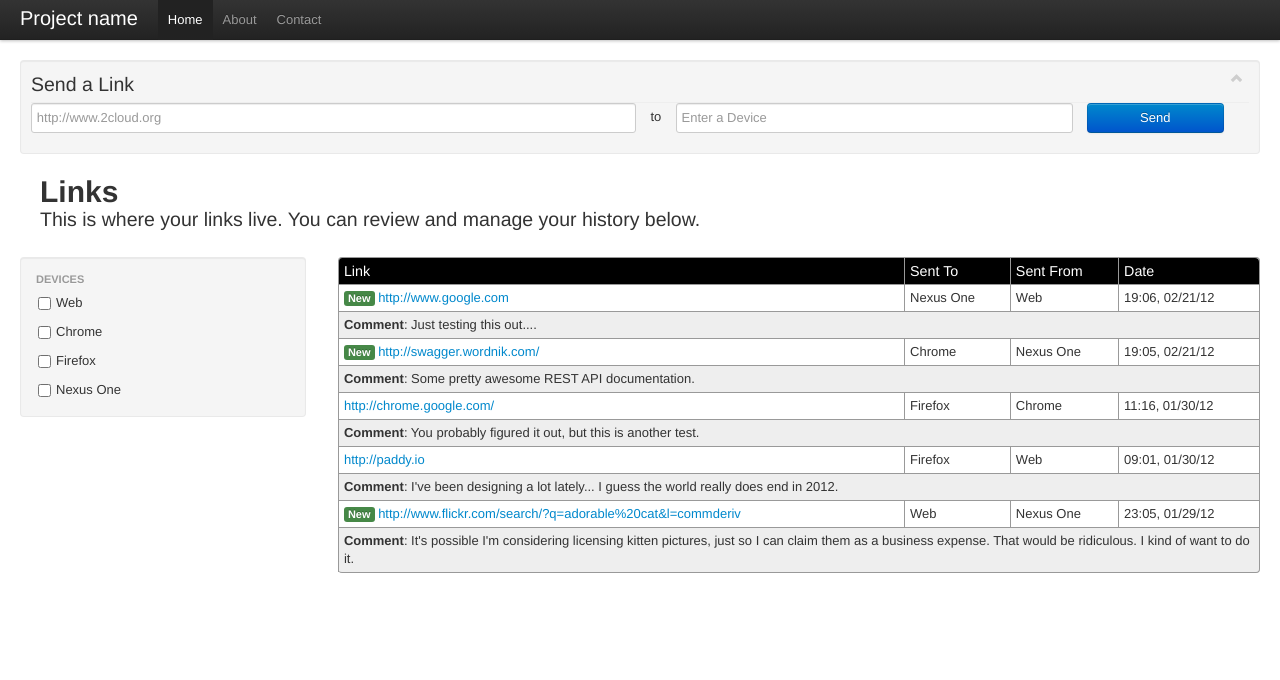
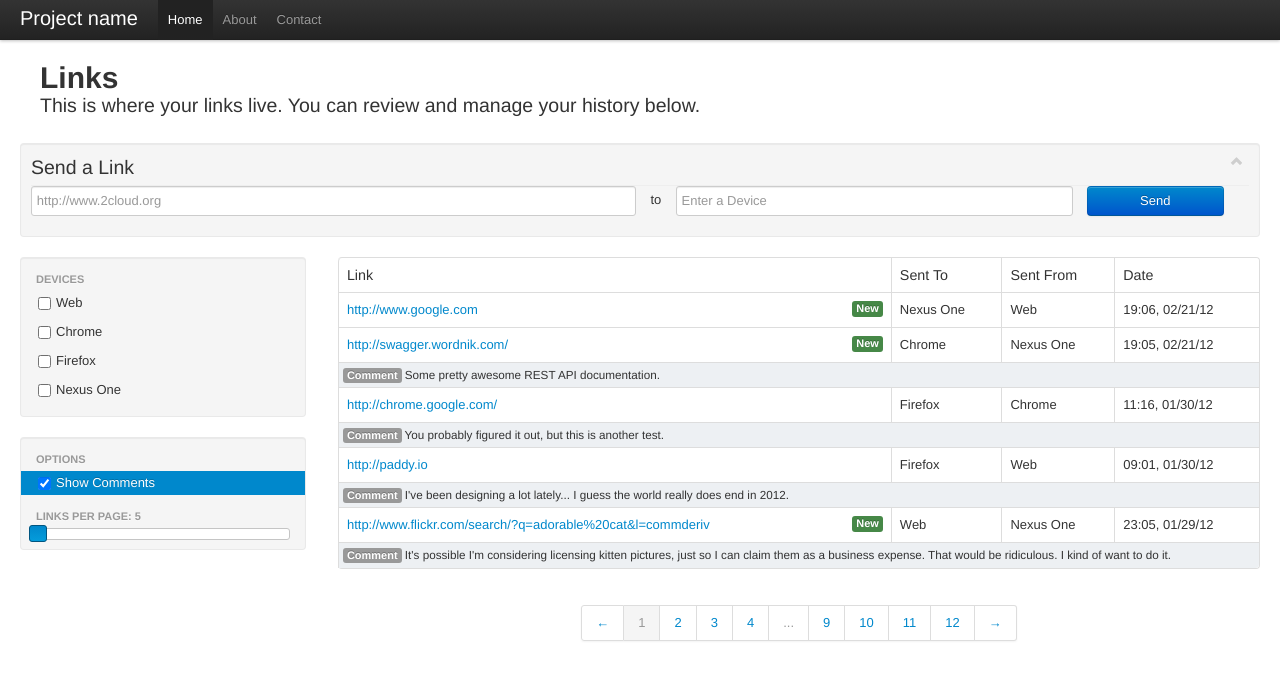
Before and after one commit to paddycarver/blog, a Jekyll site: the page bessie/links.html, which Jekyll copies as it is, in a window 1280 px wide. Shown: the top 680 px of the page. Built offline with Jekyll 4.4.1, drawn with Linux system fonts in a browser that asks for light colours; nearby versions of some CDN libraries.

Commit message:
Updated bessie. Trying to force a build still.

```diff
--- a/bessie/css/links.css
+++ b/bessie/css/links.css
@@ -1228,7 +1228,7 @@ table {
   max-width: 100%;
   border-collapse: collapse;
   border-spacing: 0;
-  background-color: #eeeeee;
+  background-color: #ffffff;
 }
 .table {
   width: 100%;
@@ -1239,8 +1239,7 @@ table {
   padding: 8px;
   line-height: 18px;
   text-align: left;
-  vertical-align: top;
-  border-top: 1px solid #999999;
+  border-top: 1px solid #dddddd;
 }
 .table th {
   font-weight: bold;
@@ -1255,14 +1254,14 @@ table {
   border-top: 0;
 }
 .table tbody + tbody {
-  border-top: 2px solid #999999;
+  border-top: 2px solid #dddddd;
 }
 .table-condensed th,
 .table-condensed td {
   padding: 4px 5px;
 }
 .table-bordered {
-  border: 1px solid #999999;
+  border: 1px solid #dddddd;
   border-left: 0;
   border-collapse: separate;
   *border-collapse: collapsed;
@@ -1272,7 +1271,7 @@ table {
 }
 .table-bordered th,
 .table-bordered td {
-  border-left: 1px solid #999999;
+  border-left: 1px solid #dddddd;
 }
 .table-bordered thead:first-child tr:first-child th,
 .table-bordered tbody:first-child tr:first-child th,
@@ -1303,13 +1302,17 @@ table {
   -moz-border-radius: 0 0 4px 0;
   border-radius: 0 0 4px 0;
 }
-.table-striped tbody tr:nth-child(odd) td,
-.table-striped tbody tr:nth-child(odd) th {
-  background-color: #ffffff;
+.table-striped tbody tr:not(.no-stripe):nth-child(odd) td,
+.table-striped tbody tr:not(.no-stripe):nth-child(odd) th {
+  background-color: #edf0f3;
+}
+tr.striped td,
+tr.striped th {
+  background-color: #edf0f3;
 }
 .table tbody tr:hover td,
 .table tbody tr:hover th {
-  background-color: #d9edf7;
+  background-color: #f5f5f5;
 }
 table .span1 {
   float: none;
@@ -3265,7 +3268,6 @@ input[type="submit"].btn.btn-mini {
   font-weight: bold;
   line-height: 13px;
   color: #ffffff;
-  vertical-align: middle;
   white-space: nowrap;
   text-shadow: 0 -1px 0 rgba(0, 0, 0, 0.25);
   background-color: #999999;
@@ -3487,10 +3489,10 @@ input[type="submit"].btn.btn-mini {
   background-image: linear-gradient(-45deg, rgba(255, 255, 255, 0.15) 25%, transparent 25%, transparent 50%, rgba(255, 255, 255, 0.15) 50%, rgba(255, 255, 255, 0.15) 75%, transparent 75%, transparent);
 }
 .pull-right {
-  float: right;
+  float: right!important;
 }
 .pull-left {
-  float: left;
+  float: left!important;
 }
 .hide {
   display: none;
@@ -3536,6 +3538,9 @@ body {
 }
 #send-link-inputs {
   margin-bottom: 20px;
+}
+.send-link-toggle {
+  cursor: pointer;
 }
 .send-link-toggle i {
   vertical-align: middle;
@@ -3568,8 +3573,7 @@ body {
 }
 .links th {
   font-size: 14.3px;
-  background-color: #000000;
-  color: #ffffff;
+  background-color: #ffffff;
   font-weight: normal;
 }
 .intro {
@@ -3578,6 +3582,27 @@ body {
 }
 .intro p {
   font-size: 19.5px;
+}
+td.comment {
+  padding: 4px;
+  font-size: 11.700000000000001px;
+  line-height: 16.2px;
+  background-color: #EDF0F3;
+}
+td.comment > span.label {
+  line-height: 16.2px;
+}
+#links-per-page-slider > .ui-slider-handle {
+  border: 1px solid #005580;
+  background-color: #0290d2;
+  background-image: -moz-linear-gradient(top, #0088cc, #049cdb);
+  background-image: -ms-linear-gradient(top, #0088cc, #049cdb);
+  background-image: -webkit-gradient(linear, 0 0, 0 100%, from(#0088cc), to(#049cdb));
+  background-image: -webkit-linear-gradient(top, #0088cc, #049cdb);
+  background-image: -o-linear-gradient(top, #0088cc, #049cdb);
+  background-image: linear-gradient(top, #0088cc, #049cdb);
+  background-repeat: repeat-x;
+  filter: progid:DXImageTransform.Microsoft.gradient(startColorstr='#0088cc', endColorstr='#049cdb', GradientType=0);
 }
 /*!
  * Bootstrap Responsive v2.0.2
--- a/bessie/less/labels.less
+++ b/bessie/less/labels.less
@@ -8,7 +8,7 @@
   font-weight: bold;
   line-height: 13px; // ensure proper line-height if floated
   color: @white;
-  vertical-align: middle;
+  //vertical-align: middle;
   white-space: nowrap;
   text-shadow: 0 -1px 0 rgba(0,0,0,.25);
   background-color: @grayLight;
--- a/bessie/less/utilities.less
+++ b/bessie/less/utilities.less
@@ -3,10 +3,10 @@
 
 // Quick floats
 .pull-right {
-  float: right;
+  float: right!important;
 }
 .pull-left {
-  float: left;
+  float: left!important;
 }
 
 // Toggling content
--- a/bessie/links.html
+++ b/bessie/links.html
@@ -7,6 +7,7 @@
     <meta name="description" content="">
     <meta name="author" content="">
 
+    <link href="http://ajax.googleapis.com/ajax/libs/jqueryui/1.8/themes/base/jquery-ui.css" rel="stylesheet" type="text/css"/>
     <link href="css/links.css" rel="stylesheet">
 
     <!--[if lt IE 9]>
@@ -14,10 +15,10 @@
     <![endif]-->
 
     <!-- Le fav and touch icons -->
-    <link rel="shortcut icon" href="bootstrap/ico/favicon.ico">
-    <link rel="apple-touch-icon-precomposed" sizes="114x114" href="bootstrap/ico/apple-touch-icon-114-precomposed.png">
-    <link rel="apple-touch-icon-precomposed" sizes="72x72" href="bootstrap/ico/apple-touch-icon-72-precomposed.png">
-    <link rel="apple-touch-icon-precomposed" href="bootstrap/ico/apple-touch-icon-57-precomposed.png">
+    <link rel="shortcut icon" href="img/favicon.ico">
+    <link rel="apple-touch-icon-precomposed" sizes="114x114" href="img/apple-touch-icon-114-precomposed.png">
+    <link rel="apple-touch-icon-precomposed" sizes="72x72" href="img/apple-touch-icon-72-precomposed.png">
+    <link rel="apple-touch-icon-precomposed" href="img/apple-touch-icon-57-precomposed.png">
   </head>
 
   <body>
@@ -25,17 +26,17 @@
     <div class="navbar navbar-fixed-top">
       <div class="navbar-inner">
         <div class="container-fluid">
-          <a class="btn btn-navbar" data-toggle="collapse" data-target=".nav-collapse">
+          <a class="btn btn-navbar" tabIndex="-1" data-toggle="collapse" data-target=".nav-collapse">
             <span class="icon-bar"></span>
             <span class="icon-bar"></span>
             <span class="icon-bar"></span>
           </a>
-          <a class="brand" href="#">Project name</a>
+          <a tabIndex="-1" class="brand" href="#">Project name</a>
           <div class="nav-collapse">
             <ul class="nav">
-              <li class="active"><a href="#">Home</a></li>
-              <li><a href="#about">About</a></li>
-              <li><a href="#contact">Contact</a></li>
+              <li class="active"><a tabIndex="-1" href="#">Home</a></li>
+              <li><a tabIndex="-1" href="#about">About</a></li>
+              <li><a tabIndex="-1" href="#contact">Contact</a></li>
             </ul>
           </div><!--/.nav-collapse -->
         </div>
@@ -43,11 +44,17 @@
     </div>
 
     <div class="container-fluid">
+      <div class="row-fluid intro">
+        <div class="full">
+          <h1>Links</h1>
+          <p>This is where your links live. You can review and manage your history below.</p>
+        </div>
+      </div>
       <div class="row-fluid">
         <div class="centered well" id="send-link-container">
           <form class="form-inline" id="send-link-form">
             <fieldset>
-              <legend class="clearfix" id="send-link-label">Send a Link<a class="send-link-toggle" data-action="close"><i class="icon-chevron-up"></i></a></legend>
+              <legend class="clearfix" id="send-link-label">Send a Link<a class="send-link-toggle"><i class="icon-chevron-up"></i></a></legend>
               <div id="send-link-inputs">
                 <input type="text" tabIndex=1 class="input-xlarge one-half" id="send-link-url" placeholder="http://www.2cloud.org"> to
                 <input type="text" tabIndex=2 class="input-xlarge one-third" id="send-link-device" placeholder="Enter a Device" data-provide="typeahead" data-source='["Chrome", "Firefox", "Nexus One", "Web"]'>
@@ -57,14 +64,6 @@
           </form>
         </div>
       </div>
-
-      <div class="row-fluid intro">
-        <div class="full">
-          <h1>Links</h1>
-          <p>This is where your links live. You can review and manage your history below.</p>
-        </div>
-      </div>
-
       <div class="row-fluid">
         <div class="one-fourth">
           <div class="well sidebar-nav">
@@ -76,9 +75,17 @@
               <li><label class="checkbox"><input type="checkbox" name="device-menu" value="nexus-one"> Nexus One</label></li>
             </ul>
           </div>
+          <div class="well sidebar-nav">
+            <ul class="nav nav-list" id="options-menu">
+              <li class="nav-header">Options</li>
+              <li class="active"><label class="checkbox"><input type="checkbox" checked="checked" name="options-menu" value="show-comments"> Show Comments</label></li>
+              <li class="nav-header">Links Per Page: <span id="links-per-page-display">5</span></li>
+              <div id="links-per-page-slider"></div>
+            </ul>
+          </div>
         </div>
         <div class="three-fourths">
-            <table class="links table table-bordered table-striped table-condensed">
+            <table class="links table table-bordered">
               <thead>
                 <tr>
                   <th class="link">Link</th>
@@ -89,22 +96,19 @@
               </thead>
               <tbody>
                 <tr>
-                  <td class="link"><span class="label label-success">New</span> <a href="http://www.google.com" target="_blank">http://www.google.com</a></td>
+                  <td class="link clearfix"><a href="http://www.google.com" target="_blank">http://www.google.com</a> <span class="label label-success pull-right">New</span></td>
                   <td>Nexus One</td>
                   <td>Web</td>
                   <td>19:06, 02/21/12</td>
                 </tr>
                 <tr>
-                  <td colspan="4"><strong>Comment</strong>: Just testing this out....</td>
-                </tr>
-                <tr>
-                  <td class="link"><span class="label label-success">New</span> <a href="http://swagger.wordnik.com/" target="_blank">http://swagger.wordnik.com/</a></td>
+                  <td class="link clearfix"><a href="http://swagger.wordnik.com/" target="_blank">http://swagger.wordnik.com/</a> <span class="label label-success pull-right">New</span></td>
                   <td>Chrome</td>
                   <td>Nexus One</td>
                   <td>19:05, 02/21/12</td>
                 </tr>
-                <tr>
-                  <td colspan="4"><strong>Comment</strong>: Some pretty awesome REST API documentation.</td>
+                <tr class="no-stripe">
+                  <td class="comment" colspan="4"><span class="label">Comment</span> Some pretty awesome REST API documentation.</td>
                 </tr>
                 <tr>
                   <td class="link"><a href="http://chrome.google.com/" target="_blank">http://chrome.google.com/</a></td>
@@ -112,8 +116,8 @@
                   <td>Chrome</td>
                   <td>11:16, 01/30/12</td>
                 </tr>
-                <tr>
-                  <td colspan="4"><strong>Comment</strong>: You probably figured it out, but this is another test.</td>
+                <tr class="no-stripe">
+                  <td class="comment" colspan="4"><span class="label">Comment</span> You probably figured it out, but this is another test.</td>
                 </tr>
                 <tr>
                   <td class="link"><a href="http://paddy.io" target="_blank">http://paddy.io</a></td>
@@ -121,58 +125,97 @@
                   <td>Web</td>
                   <td>09:01, 01/30/12</td>
                 </tr>
-                <tr>
-                  <td colspan="4"><strong>Comment</strong>: I've been designing a lot lately... I guess the world really does end in 2012.</td>
+                <tr class="no-stripe">
+                  <td colspan="4" class="comment"><span class="label">Comment</span> I've been designing a lot lately... I guess the world really does end in 2012.</td>
                 </tr>
                 <tr>
-                  <td class="link"><span class="label label-success">New</span> <a href="http://www.flickr.com/search/?q=adorable%20cat&l=commderiv" target="_blank">http://www.flickr.com/search/?q=adorable%20cat&l=commderiv</a></td>
+                  <td class="link clearfix"><a href="http://www.flickr.com/search/?q=adorable%20cat&l=commderiv" target="_blank">http://www.flickr.com/search/?q=adorable%20cat&l=commderiv</a> <span class="label label-success pull-right">New</span></td>
                   <td>Web</td>
                   <td>Nexus One</td>
                   <td>23:05, 01/29/12</td>
                 </tr>
-                <tr>
-                  <td colspan="4"><strong>Comment</strong>: It's possible I'm considering licensing kitten pictures, just so I can claim them as a business expense. That would be ridiculous. I kind of want to do it.</td>
+                <tr class="no-stripe">
+                  <td colspan="4" class="comment"><span class="label">Comment</span> It's possible I'm considering licensing kitten pictures, just so I can claim them as a business expense. That would be ridiculous. I kind of want to do it.</td>
                 </tr>
               </tbody>
             </table>
         </div>
+        <div class="pull-right three-fourths clearfix">
+          <div class="pagination pagination-centered">
+            <ul>
+              <li><a href="#">&larr;</a></li>
+              <li class="active"><a href="#">1</a></li>
+              <li><a href="#">2</a></li>
+              <li><a href="#">3</a></li>
+              <li><a href="#">4</a></li>
+              <li class="disabled"><a href="#">...</a></li>
+              <li><a href="#">9</a></li>
+              <li><a href="#">10</a></li>
+              <li><a href="#">11</a></li>
+              <li><a href="#">12</a></li>
+              <li><a href="#">&rarr;</a></li>
+            </ul>
+          </div>
       </div>
     </div> <!-- /container -->
 
     <script src="js/jquery.min.js"></script>
-    <script src="bootstrap/js/bootstrap-transition.js"></script>
-    <script src="bootstrap/js/bootstrap-alert.js"></script>
-    <script src="bootstrap/js/bootstrap-modal.js"></script>
-    <script src="bootstrap/js/bootstrap-dropdown.js"></script>
-    <script src="bootstrap/js/bootstrap-scrollspy.js"></script>
-    <script src="bootstrap/js/bootstrap-tab.js"></script>
-    <script src="bootstrap/js/bootstrap-tooltip.js"></script>
-    <script src="bootstrap/js/bootstrap-popover.js"></script>
-    <script src="bootstrap/js/bootstrap-button.js"></script>
-    <script src="bootstrap/js/bootstrap-collapse.js"></script>
-    <script src="bootstrap/js/bootstrap-typeahead.js"></script>
+    <script src="http://ajax.googleapis.com/ajax/libs/jqueryui/1.8/jquery-ui.min.js"></script>
+    <script src="js/bootstrap-transition.js"></script>
+    <script src="js/bootstrap-alert.js"></script>
+    <script src="js/bootstrap-modal.js"></script>
+    <script src="js/bootstrap-dropdown.js"></script>
+    <script src="js/bootstrap-scrollspy.js"></script>
+    <script src="js/bootstrap-tab.js"></script>
+    <script src="js/bootstrap-tooltip.js"></script>
+    <script src="js/bootstrap-popover.js"></script>
+    <script src="js/bootstrap-button.js"></script>
+    <script src="js/bootstrap-collapse.js"></script>
+    <script src="js/bootstrap-typeahead.js"></script>
 
     <script type="text/javascript">
         $(document).ready(function() {
             // Just a mental note for when I have actual data
             //$("#send-link-submit").typeahead();
-            $(".send-link-toggle").click(function(evt) {
-                evt.preventDefault();
-                if($(this).attr("data-action") == "close") {
-                    $("#send-link-inputs").addClass("collapse");
-                    $(this).attr("data-action", "open");
-                    $(this).addClass("invert");
-                } else {
-                    $("#send-link-inputs").removeClass("collapse");
-                    $(this).attr("data-action", "close");
-                    $(this).removeClass("invert");
-                }
-            });
+            registerSendLinkClicks();
 
             $("#device-menu > li").change(function() {
                 $(this).toggleClass("active");
             });
+
+            $("#options-menu > li").change(function() {
+                $(this).toggleClass("active");
+                $(".links .comment").parent().slideToggle();
+                $(".links tr:not(.no-stripe):odd").toggleClass("striped");
+            });
+
+            $("#links-per-page-slider").slider({
+                max: 100,
+                min: 5,
+                step: 5,
+                slide: function(event, ui) {
+                  $("#links-per-page-display").text(ui.value);
+                },
+                change: function(event, ui) {
+                  $("#linkd-per-page-display").text(ui.value);
+                }
+            });
         });
+        var registerSendLinkClicks = function() {
+            $(".send-link-toggle").unbind('click').click(function(evt) {
+                evt.preventDefault();
+                evt.stopPropagation();
+                toggleSendLinkDiv();
+            });
+        };
+
+        var toggleSendLinkDiv = function() {
+            $(".send-link-toggle").unbind('click');
+            $("a.send-link-toggle").toggleClass("invert");
+            $("#send-link-container").toggleClass("send-link-toggle");
+            $("#send-link-inputs").slideToggle();
+            registerSendLinkClicks();
+        };
     </script>
   </body>
 </html>
```
Also changed, not shown: bessie/fluid.html (deleted, +0 -149 lines), bessie/index.html (+15 -15 lines), bessie/less/links.less (+21 -2 lines), bessie/less/tables.less (+6 -3 lines), bessie/less/variables.less (+4 -4 lines).
